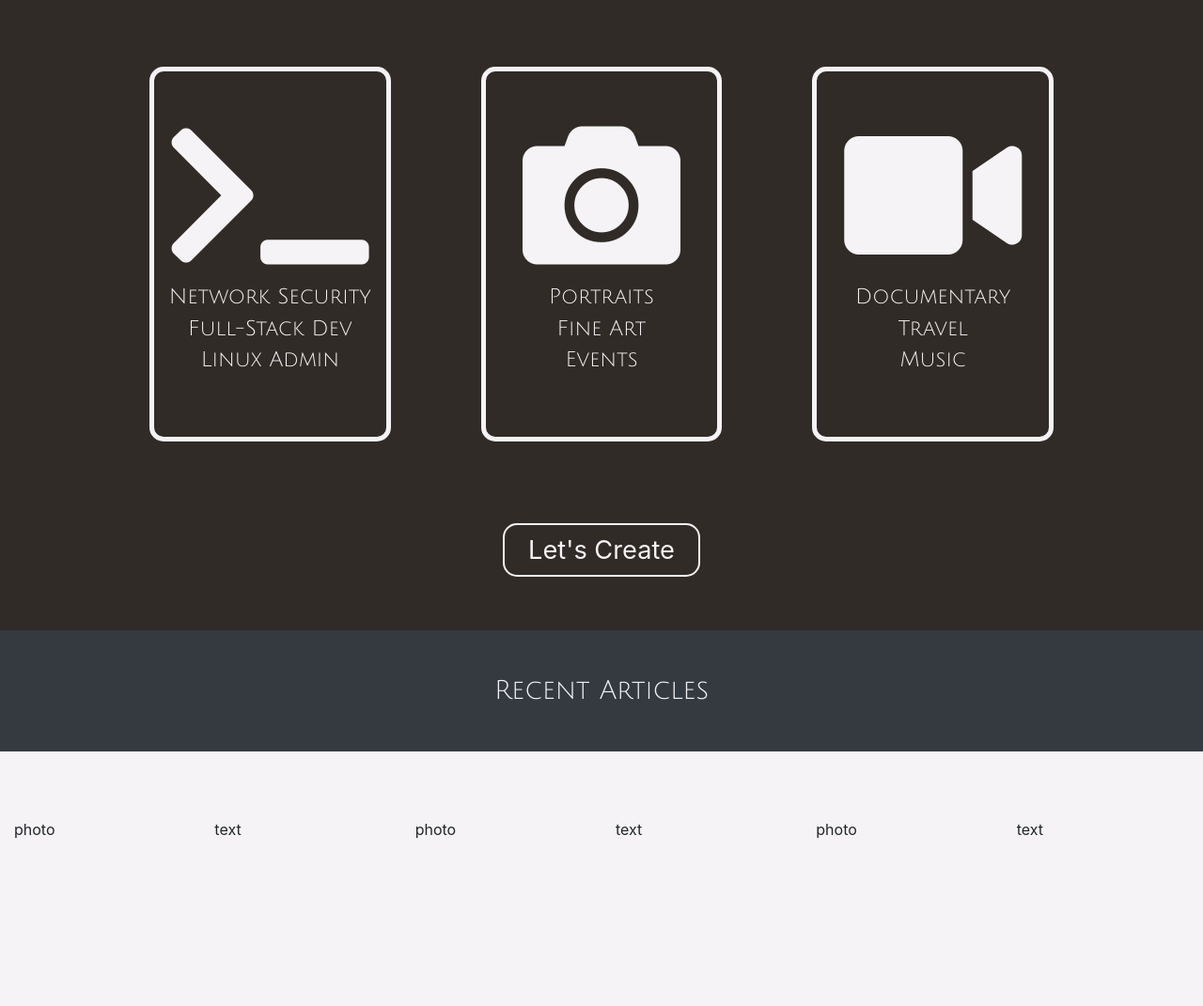
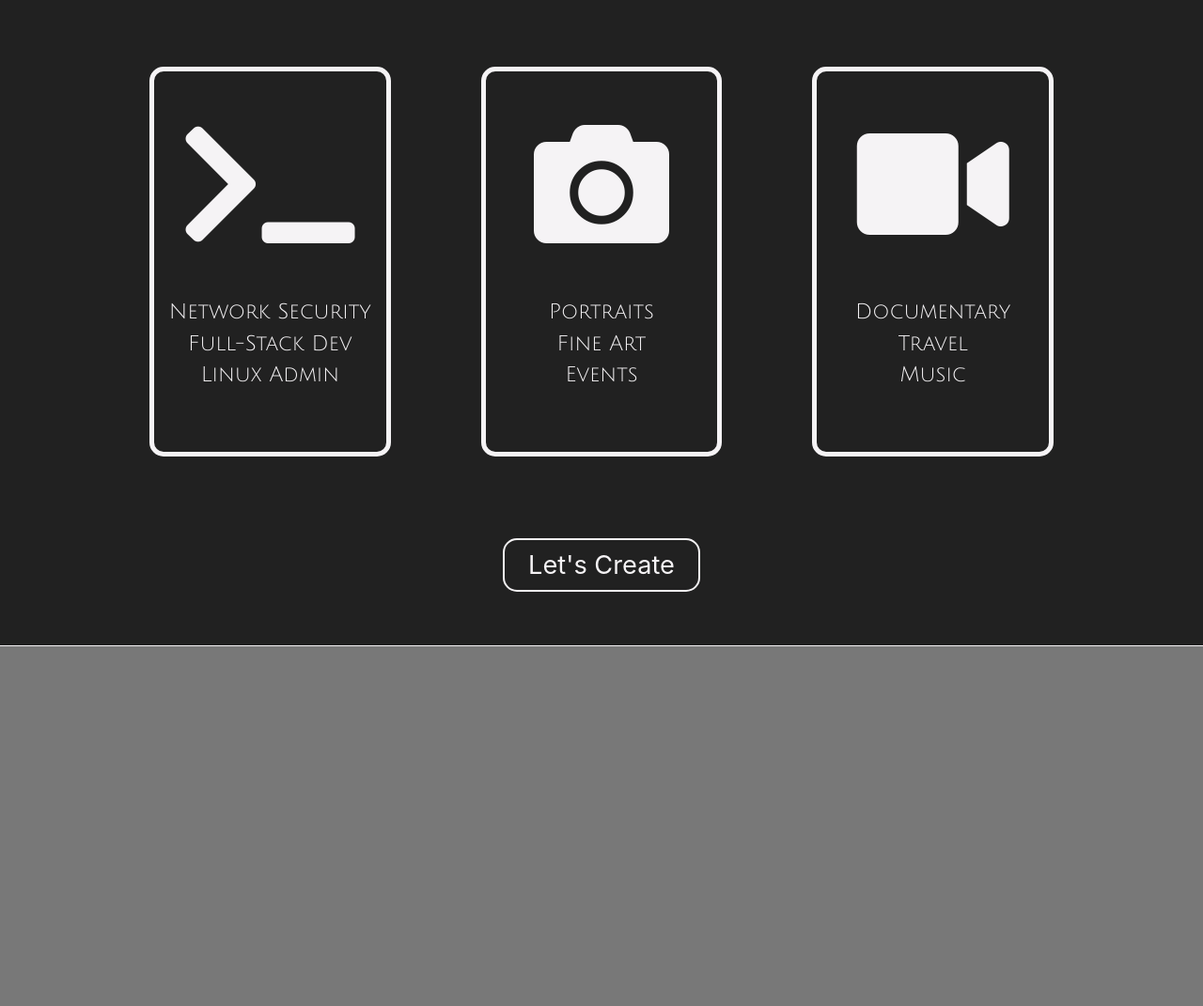
Before and after one commit to RoninDusette/dusette-creative-v4, a Django app: page / in a window 1280 px wide. Shown: the part 801-1872 px from the top of the page at 94% size. After the commit the page ends 1489 px from the top, so only its background shows below. Run offline with Django 3.2, Linux system fonts and the light colour scheme; some libraries are stand-ins or nearby versions; some web fonts are replaced.

Commit message:
added hero text effect and remove article teaser:

```diff
--- a/DusetteCreativeV4/modules/frontend/static/frontend/css/main.css
+++ b/DusetteCreativeV4/modules/frontend/static/frontend/css/main.css
@@ -67,18 +99,31 @@ h2 {
 }
 
 .home-section-2-wrapper {
-    background-color: #302B27;
+    background-color: #212121;
     color: #F5F3F5;
     min-height: 500px;
 }
 
-.what-i-do > li {
+.what-i-do > li > a {
     font-size: 1.4rem;
+    color: #F5F3F5;
+    transition: color .5s ease;
+    text-decoration: none;
+}
+
+.what-i-do > li > a:hover {
+    color: #aa0901;
+    cursor: pointer;
+}
+
+.what-i-do-icon-link > i {
+    font-size: 9rem;
+    text-decoration: none;
     color: #F5F3F5;
     transition: color .5s ease;
 }
 
-.what-i-do > li:hover {
+.what-i-do-icon-link > i:hover {
     color: #aa0901;
     cursor: pointer;
 }
@@ -95,7 +140,6 @@ h2 {
 
 .home-section-3-row {
     background-color: #F5F3F5;
-    min-height: 200px;
 }
 
 .home-hero-overlay {
--- a/DusetteCreativeV4/modules/frontend/static/frontend/js/main.js
+++ b/DusetteCreativeV4/modules/frontend/static/frontend/js/main.js
@@ -1,12 +1,39 @@
+// Home hero text slide effect
+
+
 $(document).ready(function() {
-    $('.home-hero-wrapper *').slideDown("slow");
+    var string = $('.home-hero-text > h1 > strong').text();
+    $('.home-hero-text > h1 > strong').html('');
+    var stringTrimmed = $.trim(string);
+    var arr = $.map(stringTrimmed.split(''), function (letter) {
+        return $('<span>' + letter + '</span>')
+    });
+
+    var destination = $('.home-hero-text > h1 > strong');
+
+    var c = 0;
+
+    var i = setInterval(function () {
+        if (c === 24) arr[c].appendTo(destination).html("<br/>");
+        arr[c].appendTo(destination).hide().fadeIn(500);
+        c += 1;
+
+        if (c >= arr.length) clearInterval(i)
+    }, 75);
+});
+
+
+// Home What I Do fade effect
+
+$(document).ready(function () {
+    $('#home-what-i-do-box-1, #home-what-i-do-box-2, #home-what-i-do-box-3').hide();
 });
 
 $(window).scroll(function () {
     if ($(window).scrollTop() <= 900) {
-        $('#home-what-i-do-box-1').slideDown("slow", function () {
+        $('#home-what-i-do-box-1').fadeIn("slow", function () {
         $('#home-what-i-do-box-2').fadeIn("slow", function () {
-           $('#home-what-i-do-box-3').slideDown("slow");
+           $('#home-what-i-do-box-3').fadeIn("slow");
         });
     });
     }
--- a/DusetteCreativeV4/modules/frontend/templates/frontend/home.html
+++ b/DusetteCreativeV4/modules/frontend/templates/frontend/home.html
@@ -3,14 +3,12 @@
 
 
 {% block content %}
-    <div class="home-hero-wrapper">
+    <div class="home-hero-wrapper d-flex align-items-center justify-content-center">
         <div class="home-hero-overlay"></div>
-        <div class="home-hero-text text-center">
-            <h1 class="text-light-white">
+        <div class="home-hero-text text-center pt-2">
+            <h1 class="text-light-white py-1 px-5">
                 <strong>
-                    Hi! I am Ronin Dusette,
-                    <br>
-                    and I like to create things.
+                    Hi! I am Ronin Dusette, <br> and I like to create things.
                 </strong>
             </h1>
         </div>
@@ -22,31 +20,31 @@
         <div class="row px-5 mx-5">
             <div class="col-12 col-md-4 px-5 text-center" id="home-what-i-do-box-1">
                 <div class="inner-what-i-do-container py-5">
-                    <h3><i class="fas fa-terminal fa-6x"></i></h3>
+                    <a href="#" class="what-i-do-icon-link"><i class="fas fa-terminal fa-6x mb-5"></i></a>
                     <ul class="list-inline what-i-do">
-                        <li>Network Security</li>
-                        <li>Full-Stack Dev</li>
-                        <li>Linux Admin</li>
+                        <li><a href="#">Network Security</a></li>
+                        <li><a href="#">Full-Stack Dev</a></li>
+                        <li><a href="#">Linux Admin</a></li>
                     </ul>
                 </div>
             </div>
             <div class="col-12 col-md-4 px-5 text-center" id="home-what-i-do-box-2">
                 <div class="inner-what-i-do-container py-5">
-                    <h3><i class="fas fa-camera fa-6x"></i></h3>
+                    <a href="#" class="what-i-do-icon-link"><i class="fas fa-camera fa-6x mb-5"></i></a>
                     <ul class="list-inline what-i-do">
-                        <li>Portraits</li>
-                        <li>Fine Art</li>
-                        <li>Events</li>
+                        <li><a href="#">Portraits</a></li>
+                        <li><a href="#">Fine Art</a></li>
+                        <li><a href="#">Events</a></li>
                     </ul>
                 </div>
             </div>
             <div class="col-12 col-md-4 px-5 text-center" id="home-what-i-do-box-3">
                 <div class="inner-what-i-do-container py-5">
-                    <h3><i class="fas fa-video fa-6x"></i></h3>
+                    <a href="#" class="what-i-do-icon-link"><i class="fas fa-video fa-6x mb-5"></i></a>
                     <ul class="list-inline what-i-do">
-                        <li>Documentary</li>
-                        <li>Travel</li>
-                        <li>Music</li>
+                        <li><a href="#">Documentary</a></li>
+                        <li><a href="#">Travel</a></li>
+                        <li><a href="#">Music</a></li>
                     </ul>
                 </div>
             </div>
@@ -62,39 +60,6 @@
     <div class="container-fluid">
         <div class="row home-section-3-row">
             <div class="col-12 text-center mx-0 px-0">
-                <h3 class="text-light-white bg-dark py-5">Recent Articles</h3>
-            </div>
-        </div>
-        <div class="row home-section-3-lower-row">
-            <div class="col-12 col-md-4">
-                <div class="row">
-                    <div class="col-6">
-                        photo
-                    </div>
-                    <div class="col-6">
-                        text
-                    </div>
-                </div>
-            </div>
-            <div class="col-12 col-md-4">
-                <div class="row">
-                    <div class="col-6">
-                        photo
-                    </div>
-                    <div class="col-6">
-                        text
-                    </div>
-                </div>
-            </div>
-            <div class="col-12 col-md-4">
-                <div class="row">
-                    <div class="col-6">
-                        photo
-                    </div>
-                    <div class="col-6">
-                        text
-                    </div>
-                </div>
             </div>
         </div>
     </div>
--- a/DusetteCreativeV4/modules/frontend/templates/frontend/nav.html
+++ b/DusetteCreativeV4/modules/frontend/templates/frontend/nav.html
@@ -29,7 +29,7 @@
                 <em><i class="fas fa-ellipsis-v text-light-white pt-3 mx-1 text-white-50"></i></em>
             </li>
             <li class="nav-item">
-                <a class="nav-link" href="#">BLG</a>
+                <a class="nav-link" href="#">TXT</a>
             </li>
             <li class="nav-item">
                 <em><i class="fas fa-ellipsis-v text-light-white pt-3 mx-1 text-white-50"></i></em>
```
Also changed, not shown: other parts of DusetteCreativeV4/modules/frontend/static/frontend/css/main.css (+42 -17 lines).
